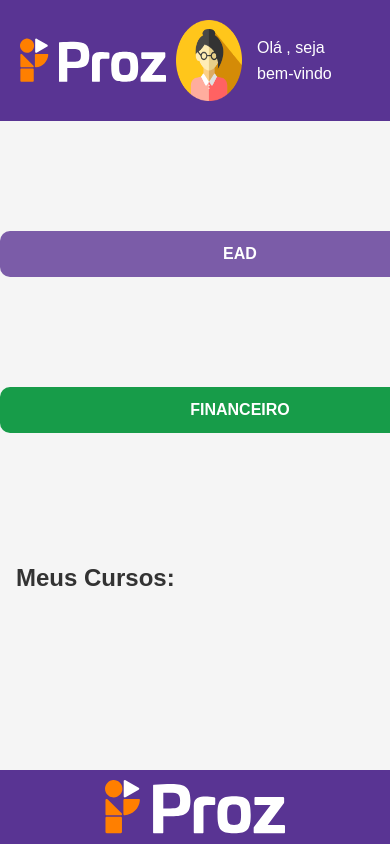
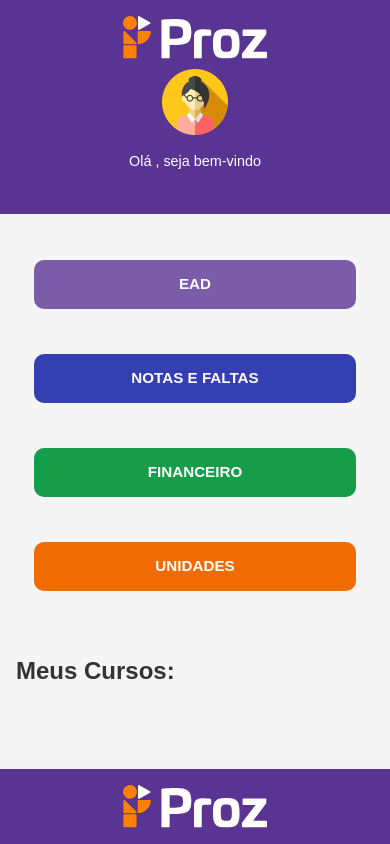
Before and after one commit to BelizarioJv/Projeto-Js-WebSiteProz, a PHP site: page /pageClasses.html in a window 390 px wide; the page is wider, and only the part inside the window is pictured. Run offline with PHP 8.4, Linux system fonts and the light colour scheme.

Commit message:
(fix) - responsividade da pagina de cursos

```diff
--- a/assets/style/courseStyle.css
+++ b/assets/style/courseStyle.css
@@ -129,3 +129,91 @@
   width: 11.25rem;
   max-width: 100%;
 }
+
+/* Responsividade extra */
+@media (max-width: 774px) {
+  header {
+    flex-direction: column;
+    align-items: flex-start;
+  }
+
+  .welcome-student {
+    flex-direction: column;
+    align-items: flex-start;
+  }
+
+  .main-content {
+    grid-template-columns: 1fr;
+  }
+
+  footer {
+    flex-direction: column;
+    align-items: center;
+  }
+}
+
+@media (max-width: 478px) {
+  header {
+    flex-direction: column;
+    align-items: center;
+    padding: 1rem;
+  }
+
+  header img {
+    width: 9rem;
+  }
+
+  .welcome-student {
+    flex-direction: column;
+    align-items: center;
+    text-align: center;
+    margin: 0.5rem 0;
+  }
+
+  .welcome-student img {
+    width: 3.5rem;
+  }
+
+  .welcome-student p {
+    margin: 0.5rem 0;
+    font-size: 0.9rem;
+  }
+
+  .main-content {
+    width: 100%;
+    grid-template-columns: 1fr;
+    gap: 1rem;
+    padding: 1rem;
+  }
+
+  .main-content .card-ead,
+  .main-content .card-notes,
+  .main-content .card-financial,
+  .main-content .card-units {
+    width: 90%;
+    padding: 0.75rem;
+    font-size: 0.95rem;
+  }
+
+  .student-course {
+    height: auto;
+    margin: 1rem;
+  }
+
+  .student-course h2 {
+    font-size: 1.2rem;
+    text-align: center;
+  }
+
+  footer {
+    flex-direction: column;
+    align-items: center;
+    padding: 1rem;
+    position: absolute;
+    bottom: 0;
+  }
+
+  footer img {
+    width: 9rem;
+  }
+}
```
